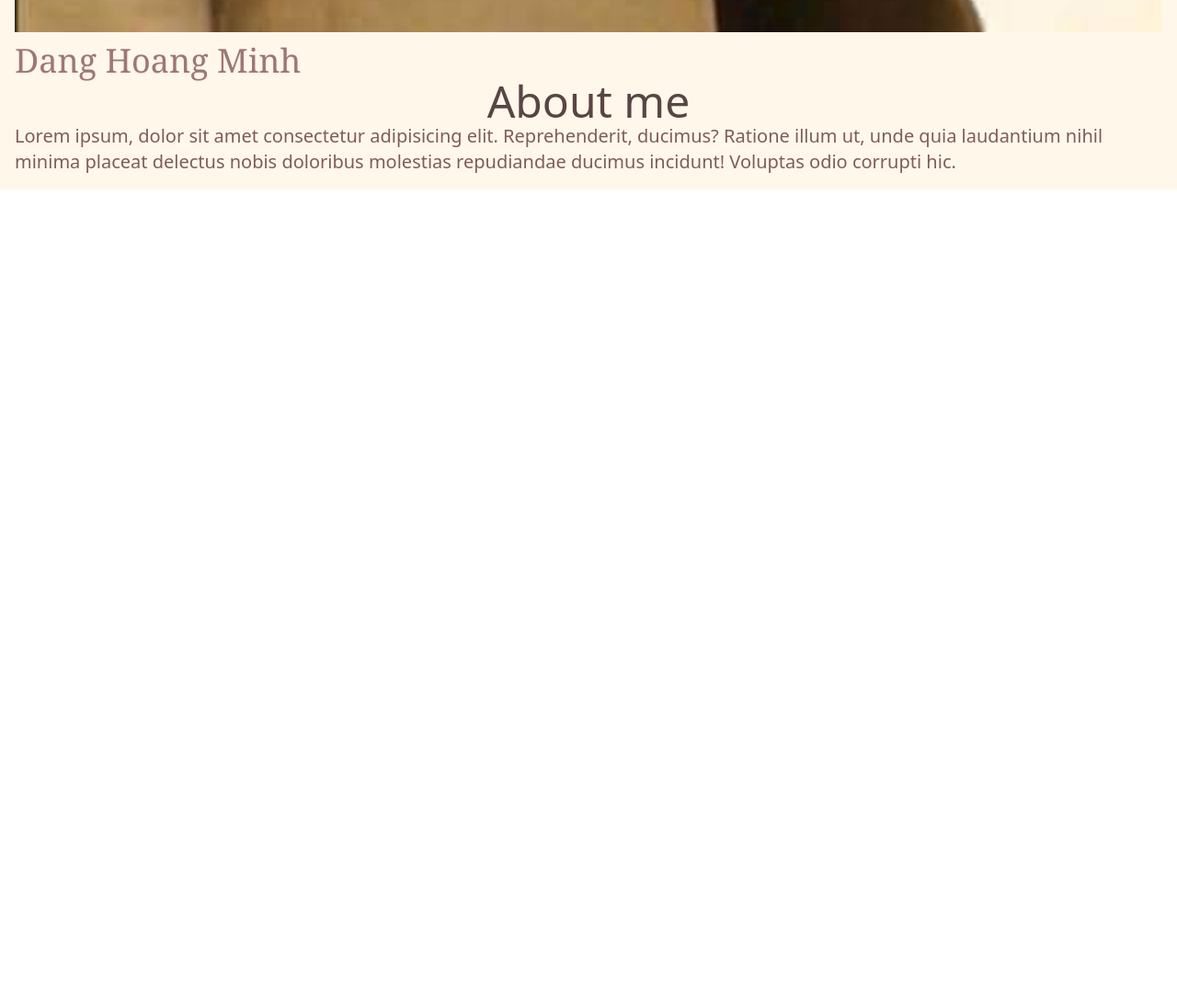
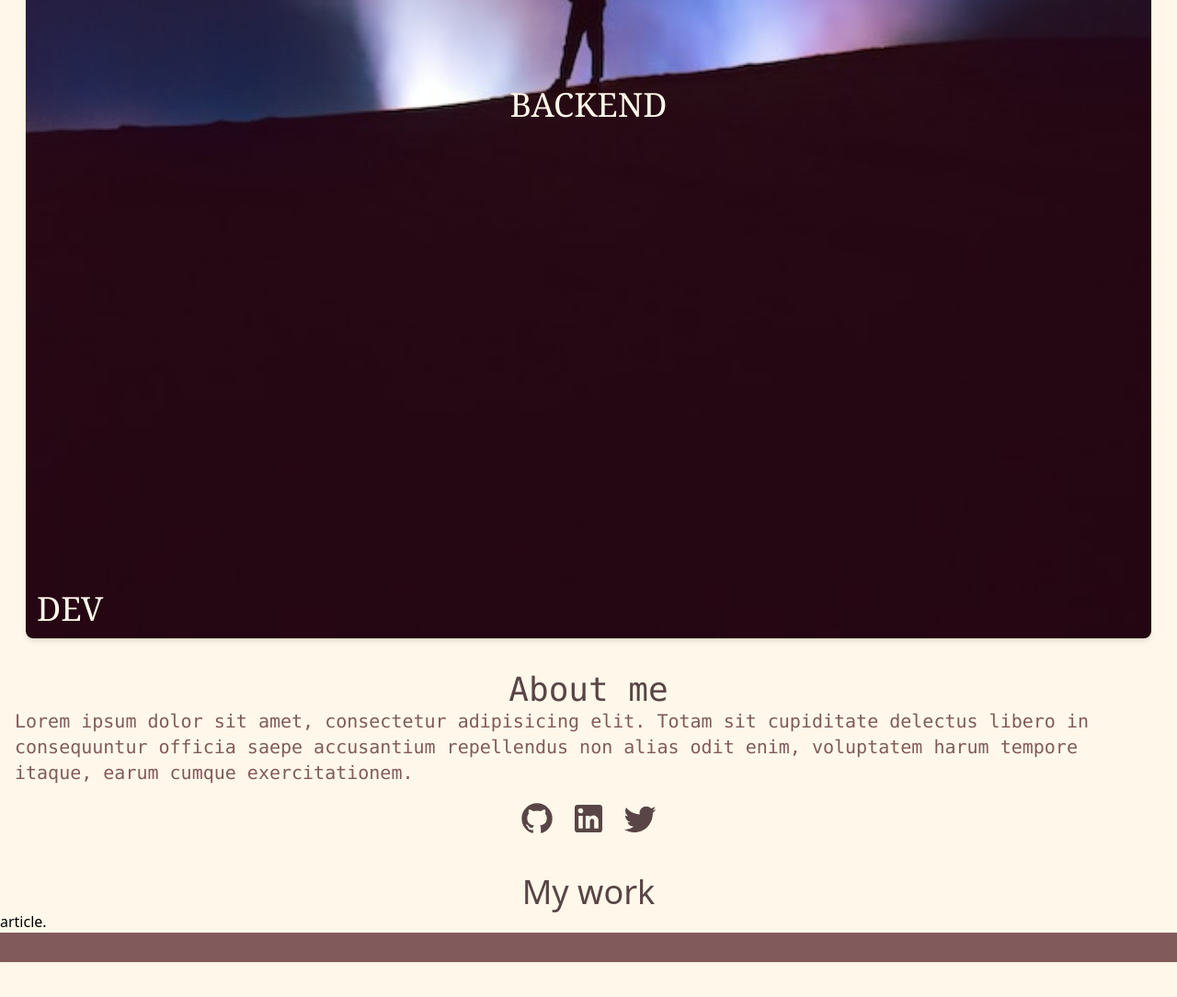
Before and after one commit to minhhoccode111/homepage-top, a plain HTML site: page index.html in a window 1280 px wide. Shown: the part 1300-2384 px from the top of the page at 92% size. Drawn offline with Linux system fonts and the light colour scheme.

Commit message:
end about-me section, start my-work section

```diff
--- a/index.html
+++ b/index.html
@@ -16,11 +16,10 @@
     <link rel="stylesheet" href="./output.css" />
   <link rel="icon" href="hoangminhbackend.ico"><script defer src="runtime.bundle.js"></script><script defer src="index.bundle.js"></script></head>
   <body>
-    <div id="wrapper" class="">
-      <!-- <img src="c150183b14873201a596.jpg" alt="" class="w-48" /> -->
+    <div id="wrapper" class="h-full bg-light">
       <header
         id="header"
-        class="flex items-center justify-between bg-darker p-4"
+        class="flex items-center justify-between bg-darker p-4 shadow-sm"
       >
         <h1
           class="aspect-square transform-gpu animate-bounce cursor-pointer rounded-full bg-light p-2 text-xl font-bold uppercase text-darkest"
@@ -30,51 +29,102 @@
         <nav class="">
           <ul class="flex gap-2 text-base text-light">
             <li class="transform-gpu duration-300 ease-in-out hover:scale-110">
-              <a href="#about-me" class="underline hover:decoration-2"
+              <a
+                href="#about-me"
+                class="underline underline-offset-4 hover:decoration-2"
                 >About me</a
               >
             </li>
             <li class="transform-gpu duration-300 ease-in-out hover:scale-110">
-              <a href="#my-work" class="underline hover:decoration-2"
+              <a
+                href="#my-work"
+                class="underline underline-offset-4 hover:decoration-2"
                 >My work</a
               >
             </li>
             <li class="transform-gpu duration-300 ease-in-out hover:scale-110">
-              <a href="#contact-me" class="underline hover:decoration-2"
+              <a
+                href="#contact-me"
+                class="underline underline-offset-4 hover:decoration-2"
                 >Contact me</a
               >
             </li>
           </ul>
         </nav>
       </header>
-      <main id="main" class="bg-light">
-        <section id="about-me" class="p-4">
-          <article id="banner" class="">
-            <div class="aspect-square">
+      <main id="main" class="">
+        <section id="about-me" class="mt-6 p-4">
+          <article id="banner" class="mt-6">
+            <figure class="relative p-3">
+              <div
+                class="absolute left-0 right-0 top-0 flex h-full flex-col items-end justify-between text-4xl uppercase text-light"
+              >
+                <p class="pr-6 pt-6 font-sans font-extralight">hoang</p>
+                <p class="place-self-center pb-16 font-sans font-extralight">
+                  minh
+                </p>
+                <p class="place-self-center pt-16 font-serif font-extralight">
+                  backend
+                </p>
+                <p
+                  class="place-self-start pb-6 pl-6 font-serif font-extralight"
+                >
+                  dev
+                </p>
+              </div>
               <img
-                src="c150183b14873201a596.jpg"
+                src="assets/d19e0341fdf065420fe3.jpg"
                 alt=""
-                class="w-full object-contain object-top"
+                class="w-full rounded-lg shadow-md"
               />
-            </div>
 
-            <h2 class="font-serif text-4xl capitalize text-dark drop-shadow-sm">
-              dang hoang minh
-            </h2>
+              <figcaption class="text-center text-xs text-light"></figcaption>
+            </figure>
           </article>
-          <article id="about" class="">
-            <h2 class="text-center text-5xl text-darkest">About me</h2>
-            <div class="text-xl text-darker">
-              Lorem ipsum, dolor sit amet consectetur adipisicing elit.
-              Reprehenderit, ducimus? Ratione illum ut, unde quia laudantium
-              nihil minima placeat delectus nobis doloribus molestias
-              repudiandae ducimus incidunt! Voluptas odio corrupti hic.
+          <article id="about" class="mt-6 font-mono">
+            <h2 class="text-center text-4xl text-darkest">About me</h2>
+            <p class="text-xl text-darker">
+              Lorem ipsum dolor sit amet, consectetur adipisicing elit. Totam
+              sit cupiditate delectus libero in consequuntur officia saepe
+              accusantium repellendus non alias odit enim, voluptatem harum
+              tempore itaque, earum cumque exercitationem.
+            </p>
+            <div class="mt-4 flex items-center justify-center gap-4">
+              <a href="#" target="_blank" class="">
+                <img
+                  src="assets/7375df4841b630ab7b92.svg"
+                  alt=""
+                  class="w-10"
+                />
+              </a>
+              <a href="#" target="_blank" class="">
+                <img
+                  src="assets/62c2c9a56a864860c739.svg"
+                  alt=""
+                  class="w-10"
+                />
+              </a>
+              <a href="#" target="_blank" class="">
+                <img
+                  src="assets/67c1c09752012033d3db.svg"
+                  alt=""
+                  class="w-10"
+                />
+              </a>
             </div>
           </article>
         </section>
-        <section id="my-work" class=""></section>
+        <section id="my-work" class="mt-6">
+          <header class="">
+            <h2 class="text-center text-4xl text-darkest">My work</h2>
+          </header>
+          article.
+        </section>
       </main>
-      <footer id="footer" class="footer">
+      <footer
+        id="footer"
+        class="flex items-center justify-between bg-darker p-4 shadow-sm"
+      >
         <section id="contact-me" class=""></section>
       </footer>
     </div>
```
Also changed, not shown: assets/001972e88d51cb7c7bf9.jpg (added), assets/62c2c9a56a864860c739.svg (added), assets/67c1c09752012033d3db.svg (added), assets/7375df4841b630ab7b92.svg (added), assets/770b90ec93f73aa9e93c.jpg (added), assets/d19e0341fdf065420fe3.jpg (added), output.css.
